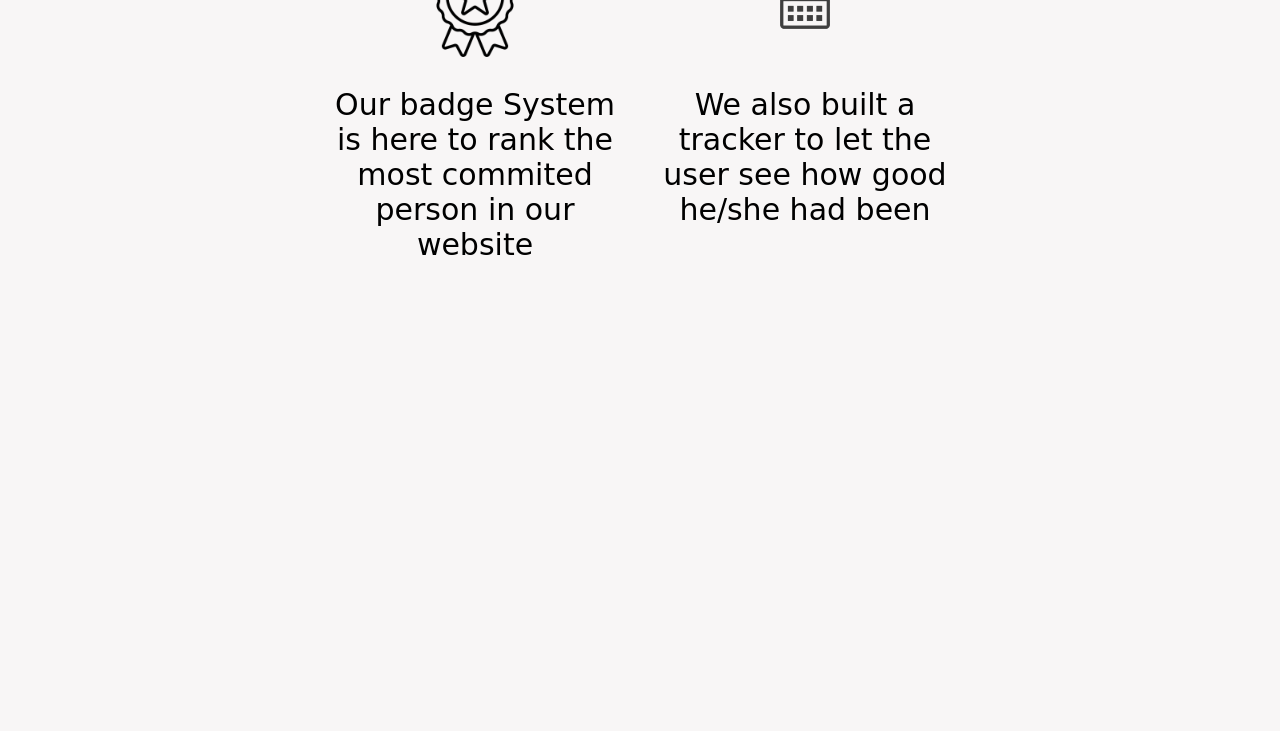
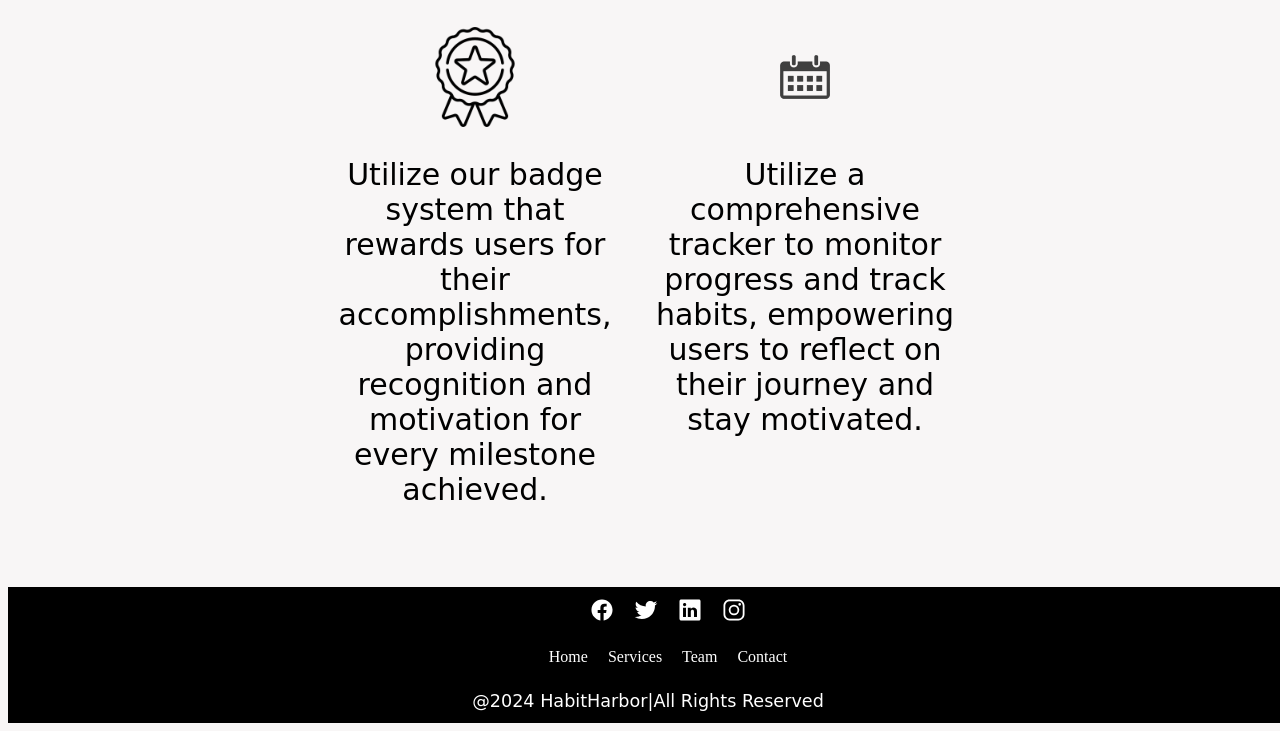
Before and after one commit to Mariam-Elbishbeashy/HabitHarbor-Project, a plain HTML site: page public/Front2.html in a window 1280 px wide. Shown: the part 1424-2155 px from the top of the page. Before the commit the page ends 1724 px from the top, so only its background shows below. Drawn offline with nearby package versions, Linux system fonts and the light colour scheme.

Commit message:
frontpage

```diff
--- a/public/Front2.html
+++ b/public/Front2.html
@@ -11,7 +11,7 @@
 <div class="container">
   <div class="navbar">
     <img src="./images/logo.png">
-    <a href="index.html">Home</a>
+    <a href="login.html">Home</a>
     <a href="#features">About & Features</a>
     <a href="login.html">
       <img src="./images/contact icon.png">
@@ -32,28 +32,50 @@
   <div class="features-container">
     <div class="feature">
       <img src="./images/resources.png">
-      <p>We give the user some articles and videos to help him to have a healthy habits</p>
+      <p>Access curated resources to empower users with valuable information and insights.</p>
     </div>
+
     <div class="feature">
       <img src="./images/community.png">
-      <p>We offer the user a group chat with the other users to support and share good habits together</p>
+      <p>Foster a vibrant community where users can connect, support each other, and celebrate achievements together.</p>
     </div>
+
     <div class="feature">
       <img src="./images/challenges.png">
-      <p>We offer the users some daily activities and challenges to motivate them to change bad habits into good one</p>
+      <p>Explore a diverse range of daily activities and challenges designed to inspire and motivate users on their journey to adopting healthier habits.</p>
     </div>
+
     <div class="feature">
       <img src="./images/badge.png">
-      <p>Our badge System is here to rank the most commited person in our website</p>
+      <p>Utilize our badge system that rewards users for their accomplishments, providing recognition and motivation for every milestone achieved.</p>
     </div>
+
     <div class="feature">
       <img src="./images/callender.png">
-      <p>We also built a tracker to let the user see how good he/she had been</p>
+      <p>Utilize a comprehensive tracker to monitor progress and track habits, empowering users to reflect on their journey and stay motivated.</p>
     </div>
+
   </div>
 </div>
 
 
+<footer>
+  <ul class="social_icon">
+    <li><a href="#"><ion-icon name="logo-facebook"></ion-icon></a></li>
+    <li><a href="#"><ion-icon name="logo-twitter"></ion-icon></a></li>
+    <li><a href="#"><ion-icon name="logo-linkedin"></ion-icon></a></li>
+    <li><a href="#"><ion-icon name="logo-instagram"></ion-icon></a></li>
+  </ul>
+  <ul class="menu">
+    <li><a href="login.html">Home</a></li>
+    <li><a href="#features">Services</a></li>
+    <li><a href="#">Team</a></li>
+    <li><a href="HabitHarbor@gmail.com">Contact</a></li>
+  </ul>
+  <p>@2024 HabitHarbor|All Rights Reserved </p>
+</footer>
+<script type="module" src="https://unpkg.com/ionicons@7.1.0/dist/ionicons/ionicons.esm.js"></script>
+<script nomodule src="https://unpkg.com/ionicons@7.1.0/dist/ionicons/ionicons.js"></script>
 
 
 </body>
--- a/public/styles/Front2.css
+++ b/public/styles/Front2.css
@@ -5,6 +5,7 @@ body{
   background-color: black;
   z-index: -1;
   height: 100vh;
+  width: 100%;
   border-bottom: 2px solid gray;
 }
 
@@ -75,6 +76,7 @@ p{
 }
 .Features {
   text-align: center;
+  margin-bottom: 50px;
 }
 
 .features-container {
@@ -95,3 +97,53 @@ p{
   display: block;
   margin: 0 auto 10px;
 }
+
+footer{
+  position: relative;
+  width: 100%;
+  background:black ;
+  min-height: 90px;
+  padding: 1.5px 8px;
+  display: flex;
+  justify-content: center;
+  align-items: center;
+  flex-direction: column;
+}
+footer .social_icon,.menu{
+  position: relative;
+  display: flex;
+  justify-content: center;
+  align-items: center;
+  margin: 10px 0 ;
+}
+footer .social_icon li,footer .menu li{
+  list-style: none;
+}
+footer .social_icon li a{
+  font-size: 1.5em;
+  color: white;
+  margin: 0 10px ;
+  display: inline-block;
+  transition: 0.5s;
+}
+footer .social_icon li a:hover{
+  transform: translateY(-10px);
+}
+footer .menu li a{
+  font-size: 1em;
+  color: white;
+  margin: 0 10px ;
+  display: inline-block;
+  transition: 0.5s;
+  text-decoration: none;
+}
+footer .menu li a:hover{
+  transform: translateY(-10px);
+}
+ footer p{
+  color: white;
+  text-align: center;
+  margin-top: 15px;
+  margin-bottom: 10px;
+  font-size: 1.1em;
+ }
```
Also changed, not shown: public/Signup.html (+2 -1 lines), public/login.html (+9 -2 lines), public/styles/login.css (+8 -0 lines), scripts/front.js (+89 -0 lines).
